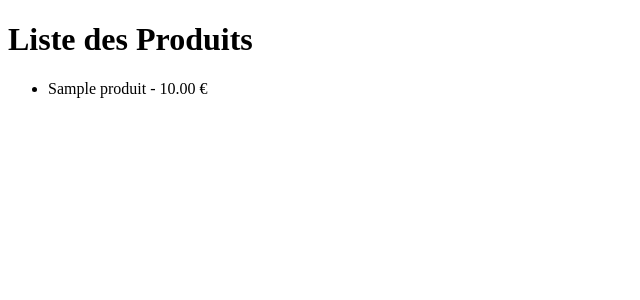
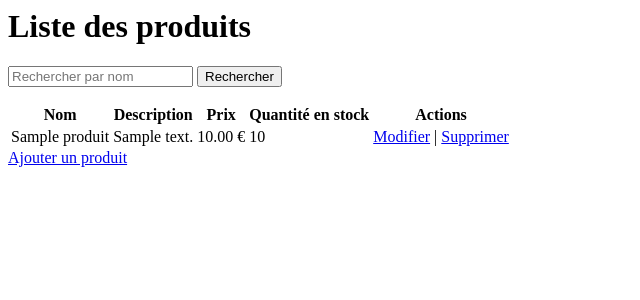
Before and after one commit to megtaho/LogisALS, a Django app: page /inventaire/produits/ in a window 1280 px wide. Shown: the top 300 px of the page, without its empty margins (0-640 px from the left). Run offline with Django 5.2, Linux system fonts and the light colour scheme; tables that the repository leaves empty hold one stand-in row (values such as "Sample post").

Commit message:
ajout page produit

```diff
--- a/inventaire/templates/inventaire/ajouter_produit.html
+++ b/inventaire/templates/inventaire/ajouter_produit.html
@@ -1,11 +1,9 @@
 <!-- inventaire/templates/inventaire/ajouter_produit.html -->
 <!DOCTYPE html>
 <html>
-<head>
-    <title>Ajouter un produit</title>
-</head>
+
 <body>
-    <h1>Ajouter un produit</h1>
+    <h1>Ajouter un nouveau produit</h1>
     <form method="POST">
         {% csrf_token %}
         {{ form.as_p }}
--- a/inventaire/templates/inventaire/liste_produits.html
+++ b/inventaire/templates/inventaire/liste_produits.html
@@ -1,14 +1,31 @@
-<!DOCTYPE html>
-<html>
-<head>
-    <title>Liste des Produits</title>
-</head>
-<body>
-    <h1>Liste des Produits</h1>
-    <ul>
+<h1>Liste des produits</h1>
+<form method="GET">
+    <input type="text" name="search" placeholder="Rechercher par nom" value="{{ request.GET.search }}">
+    <button type="submit">Rechercher</button>
+</form>
+<table>
+    <thead>
+        <tr>
+            <th>Nom</th>
+            <th>Description</th>
+            <th>Prix</th>
+            <th>Quantité en stock</th>
+            <th>Actions</th>
+        </tr>
+    </thead>
+    <tbody>
         {% for produit in produits %}
-            <li>{{ produit.nom }} - {{ produit.prix }} €</li>
+            <tr>
+                <td>{{ produit.nom }}</td>
+                <td>{{ produit.description }}</td>
+                <td>{{ produit.prix }} €</td>
+                <td>{{ produit.quantite_stock }}</td>
+                <td>
+                    <a href="{% url 'modifier_produit' produit.pk %}">Modifier</a> |
+                    <a href="{% url 'supprimer_produit' produit.pk %}">Supprimer</a>
+                </td>
+            </tr>
         {% endfor %}
-    </ul>
-</body>
-</html>
+    </tbody>
+</table>
+<a href="{% url 'ajouter_produit' %}">Ajouter un produit</a>
```
